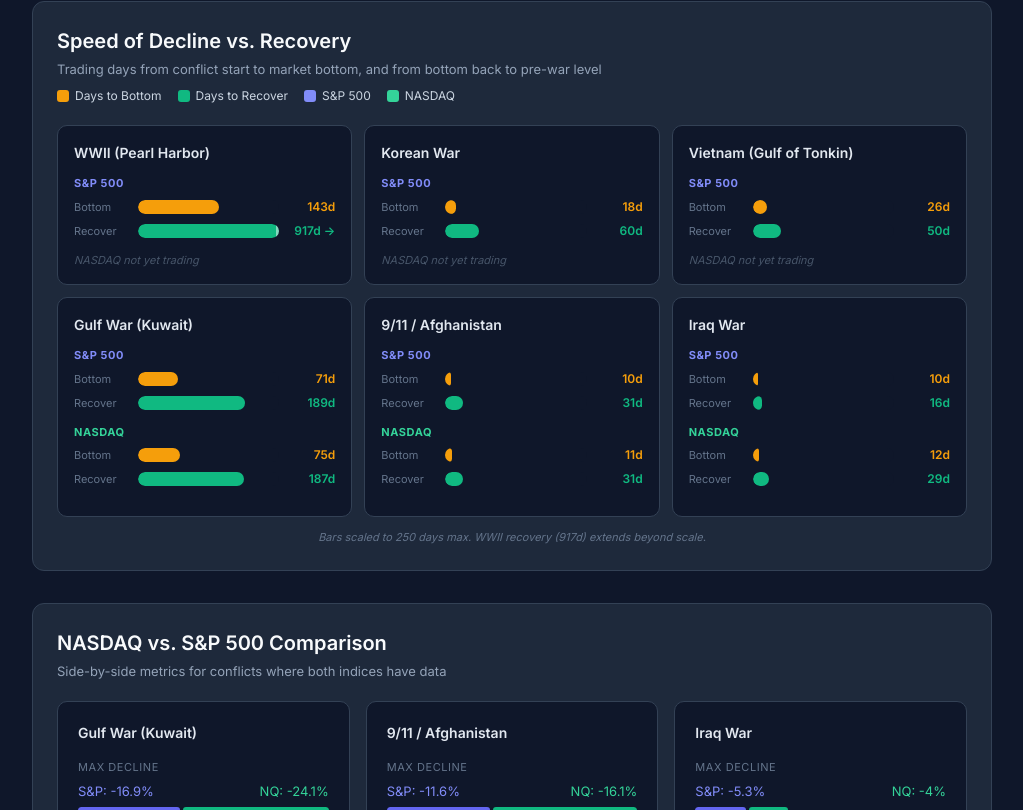
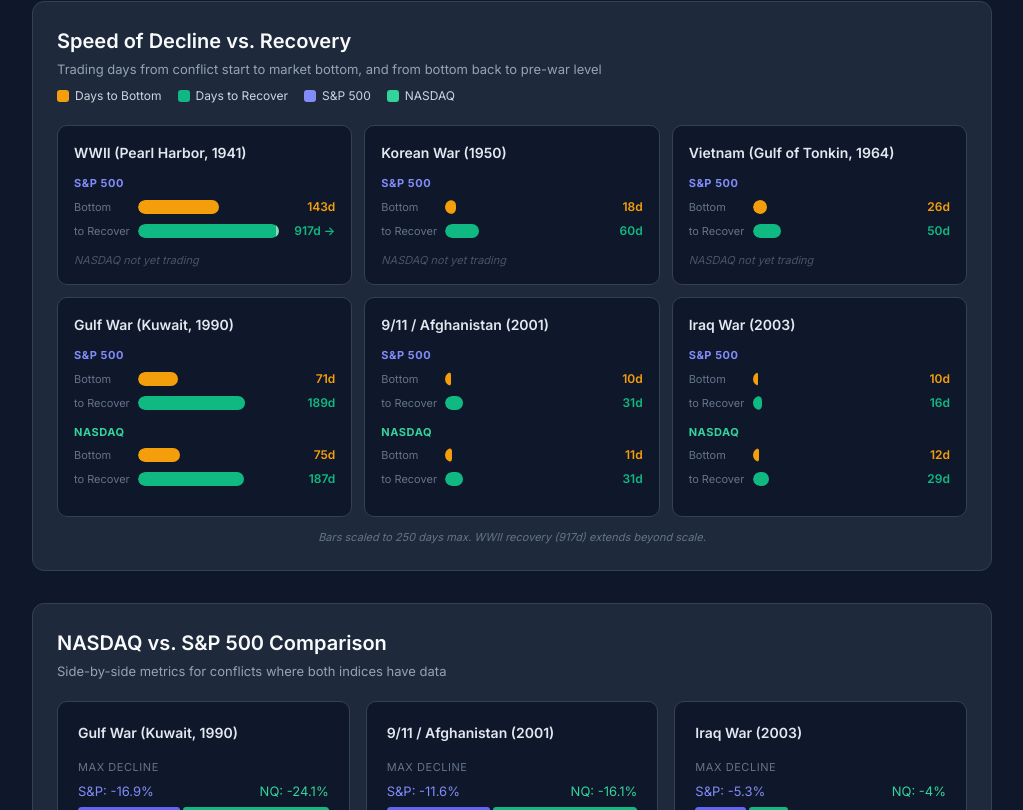
Before and after one commit to azaidi06/fin, a React (Vite) app in the folder war-markets-react/: page / in a window 1280 px wide. Shown: the part 870-1680 px from the top of the page, without its empty margins (128-1151 px from the left). Built offline with nearby package versions, Linux system fonts and the light colour scheme.

Commit message:
Fix labels: 'Days to Recover' and add years to conflict names
- "Days Recover" → "Days to Recover" in table headers, bar labels, tooltips
- All conflict labels now include year: "Gulf War (Kuwait, 1990)", etc.

```diff
--- a/war-markets-react/src/components/DataTable.jsx
+++ b/war-markets-react/src/components/DataTable.jsx
@@ -17,7 +17,7 @@
               <th style={th}>Date</th>
               <th style={th}>Decline</th>
               <th style={th}>Days Down</th>
-              <th style={th}>Days Recover</th>
+              <th style={th}>Days to Recover</th>
             </tr>
           </thead>
           <tbody>
--- a/war-markets-react/src/components/TimelineChart.jsx
+++ b/war-markets-react/src/components/TimelineChart.jsx
@@ -35,7 +35,7 @@
         {name}
       </div>
       <BarRow label="Bottom" value={bottom} color="#F59E0B" maxVal={maxVal} />
-      <BarRow label="Recover" value={recover} color="#10B981" maxVal={maxVal} />
+      <BarRow label="to Recover" value={recover} color="#10B981" maxVal={maxVal} />
     </div>
   );
 }
--- a/war-markets-react/src/data/warData.js
+++ b/war-markets-react/src/data/warData.js
@@ -1,23 +1,23 @@
 export const sp500Data = [
-  { conflict: "WWII", label: "WWII (Pearl Harbor)", date: "Dec 7, 1941", decline: 20.3, daysToBottom: 143, daysToRecover: 917 },
-  { conflict: "Korea", label: "Korean War", date: "Jun 25, 1950", decline: 12.0, daysToBottom: 18, daysToRecover: 60 },
-  { conflict: "Vietnam", label: "Vietnam (Gulf of Tonkin)", date: "Aug 7, 1964", decline: 5.0, daysToBottom: 26, daysToRecover: 50 },
-  { conflict: "Gulf War", label: "Gulf War (Kuwait)", date: "Aug 2, 1990", decline: 16.9, daysToBottom: 71, daysToRecover: 189 },
-  { conflict: "9/11", label: "9/11 / Afghanistan", date: "Sep 11, 2001", decline: 11.6, daysToBottom: 10, daysToRecover: 31 },
-  { conflict: "Iraq", label: "Iraq War", date: "Mar 19, 2003", decline: 5.3, daysToBottom: 10, daysToRecover: 16 },
+  { conflict: "WWII", label: "WWII (Pearl Harbor, 1941)", date: "Dec 7, 1941", decline: 20.3, daysToBottom: 143, daysToRecover: 917 },
+  { conflict: "Korea", label: "Korean War (1950)", date: "Jun 25, 1950", decline: 12.0, daysToBottom: 18, daysToRecover: 60 },
+  { conflict: "Vietnam", label: "Vietnam (Gulf of Tonkin, 1964)", date: "Aug 7, 1964", decline: 5.0, daysToBottom: 26, daysToRecover: 50 },
+  { conflict: "Gulf War", label: "Gulf War (Kuwait, 1990)", date: "Aug 2, 1990", decline: 16.9, daysToBottom: 71, daysToRecover: 189 },
+  { conflict: "9/11", label: "9/11 / Afghanistan (2001)", date: "Sep 11, 2001", decline: 11.6, daysToBottom: 10, daysToRecover: 31 },
+  { conflict: "Iraq", label: "Iraq War (2003)", date: "Mar 19, 2003", decline: 5.3, daysToBottom: 10, daysToRecover: 16 },
 ];
 
 export const nasdaqData = [
-  { conflict: "Gulf War", label: "Gulf War (Kuwait)", date: "Aug 2, 1990", decline: 24.1, daysToBottom: 75, daysToRecover: 187, preClose: 428.90, bottomClose: 325.40 },
-  { conflict: "9/11", label: "9/11 / Afghanistan", date: "Sep 11, 2001", decline: 16.1, daysToBottom: 11, daysToRecover: 31, preClose: 1695.38, bottomClose: 1423.19 },
-  { conflict: "Iraq", label: "Iraq War", date: "Mar 19, 2003", decline: 4.0, daysToBottom: 12, daysToRecover: 29, preClose: 1397.07, bottomClose: 1341.17 },
+  { conflict: "Gulf War", label: "Gulf War (Kuwait, 1990)", date: "Aug 2, 1990", decline: 24.1, daysToBottom: 75, daysToRecover: 187, preClose: 428.90, bottomClose: 325.40 },
+  { conflict: "9/11", label: "9/11 / Afghanistan (2001)", date: "Sep 11, 2001", decline: 16.1, daysToBottom: 11, daysToRecover: 31, preClose: 1695.38, bottomClose: 1423.19 },
+  { conflict: "Iraq", label: "Iraq War (2003)", date: "Mar 19, 2003", decline: 4.0, daysToBottom: 12, daysToRecover: 29, preClose: 1397.07, bottomClose: 1341.17 },
 ];
 
 // Pre-war buildup data — market performance in the lead-up to each conflict
 // change: negative = market fell, positive = market rose during buildup
 export const preWarData = [
   {
-    conflict: "WWII", label: "WWII (Pearl Harbor)",
+    conflict: "WWII", label: "WWII (Pearl Harbor, 1941)",
     period: "Jul 25 – Dec 5, 1941", days: 91,
     spChange: -9.9, nqChange: null,
     surprise: false,
@@ -27,7 +27,7 @@
     narrative: "Gradual decline as US-Japan tensions escalated after the asset freeze cut off 80% of Japan's oil. Pearl Harbor itself was a surprise, but the collision course was visible.",
   },
   {
-    conflict: "Korea", label: "Korean War",
+    conflict: "Korea", label: "Korean War (1950)",
     period: "None (surprise invasion)", days: null,
     spChange: 11.0, nqChange: null,
     surprise: true,
@@ -37,7 +37,7 @@
     narrative: "Complete surprise. Markets were at 52-week highs, up +11% in the prior 3 months. The S&P fell 5.4% on the first trading day after the invasion.",
   },
   {
-    conflict: "Vietnam", label: "Vietnam (Gulf of Tonkin)",
+    conflict: "Vietnam", label: "Vietnam (Gulf of Tonkin, 1964)",
     period: "Feb 3 – Aug 7, 1964", days: 131,
     spChange: 6.4, nqChange: null,
     surprise: false,
@@ -47,7 +47,7 @@
     narrative: "Markets showed zero concern about Vietnam in 1964. The S&P rose steadily and barely flinched at Tonkin (< 1% dip). War's economic impact wouldn't hit until 1966.",
   },
   {
-    conflict: "Gulf War", label: "Gulf War (Kuwait)",
+    conflict: "Gulf War", label: "Gulf War (Kuwait, 1990)",
     period: "Jul 16 – Aug 1, 1990", days: 13,
     spChange: -3.6, nqChange: -7.2,
     surprise: false,
@@ -57,7 +57,7 @@
     narrative: "S&P peaked the day before Saddam's threatening speech. Brief 2-week selloff before the actual invasion. NASDAQ fell harder (-7.2%) as tech was more sensitive to oil shock fears.",
   },
   {
-    conflict: "9/11", label: "9/11 / Afghanistan",
+    conflict: "9/11", label: "9/11 / Afghanistan (2001)",
     period: "None (surprise attack)", days: null,
     spChange: -20.5, nqChange: -21.9,
     surprise: true,
@@ -67,7 +67,7 @@
     narrative: "No pre-war buildup. Both indices were already in severe decline from the dot-com bust. The S&P was down 28.5% from its 2000 peak; NASDAQ down 66% from its March 2000 high.",
   },
   {
-    conflict: "Iraq", label: "Iraq War",
+    conflict: "Iraq", label: "Iraq War (2003)",
     period: "Nov 27, 2002 – Mar 11, 2003", days: 70,
     spChange: -14.7, nqChange: -5.9,
     surprise: false,
```
Also changed, not shown: 4 other files (tests, documents, lock files or other folders).
